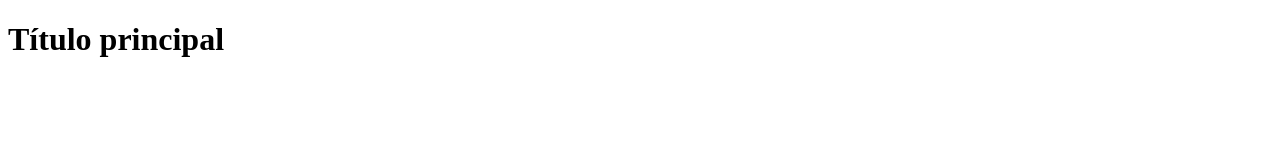
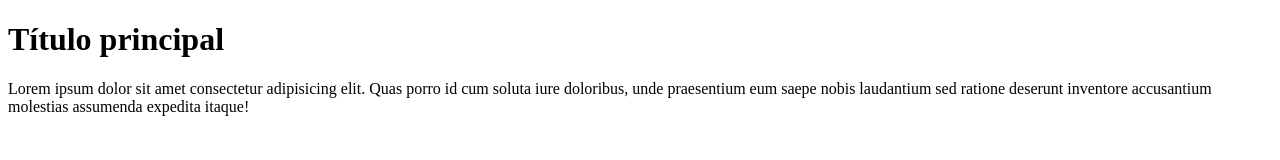
Before and after one commit to ingdanielbs/prueba550, a plain HTML site: page index.html in a window 1280 px wide. Drawn offline with Linux system fonts and the light colour scheme.

Commit message:
Creación de párrafo

```diff
--- a/index.html
+++ b/index.html
@@ -7,5 +7,6 @@
 </head>
 <body>
     <h1>Título principal</h1>
+    <p>Lorem ipsum dolor sit amet consectetur adipisicing elit. Quas porro id cum soluta iure doloribus, unde praesentium eum saepe nobis laudantium sed ratione deserunt inventore accusantium molestias assumenda expedita itaque!</p>
 </body>
 </html>
```
